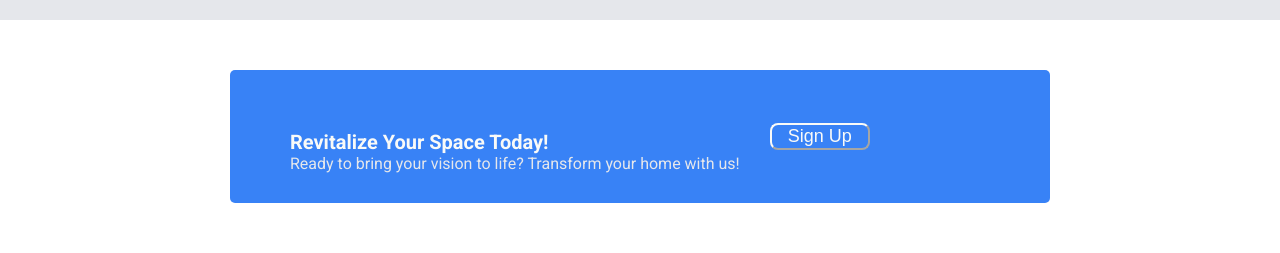
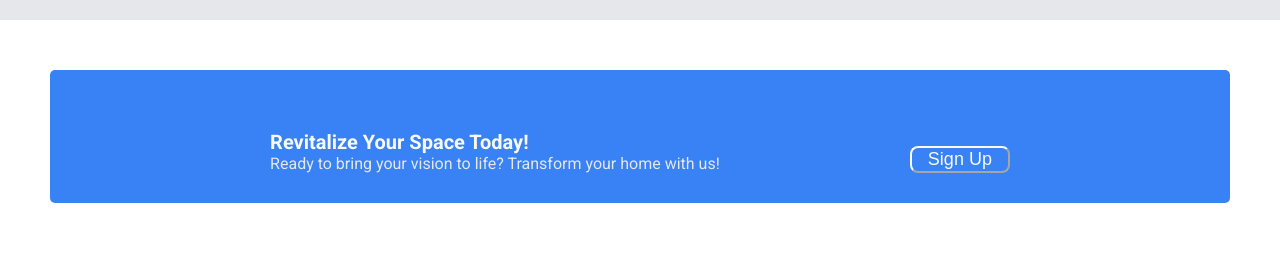
Before and after one commit to juuniDev/biz-webpage, a plain HTML site: page index.html in a window 1280 px wide. Shown: the part 1257-1510 px from the top of the page. Drawn offline with Linux system fonts and the light colour scheme; a web font is replaced by a local one.

Commit message:
Refine css for proper screen sizing

```diff
--- a/style.css
+++ b/style.css
@@ -168,7 +168,9 @@ blockquote p {
     padding: 30px 60px;
     margin: 50px;
     gap: 30px;
-    align-items: center;
+    align-items: flex-end;
+    justify-content: space-evenly;
+    flex: 1;
 }
 
 p.attention {
```
